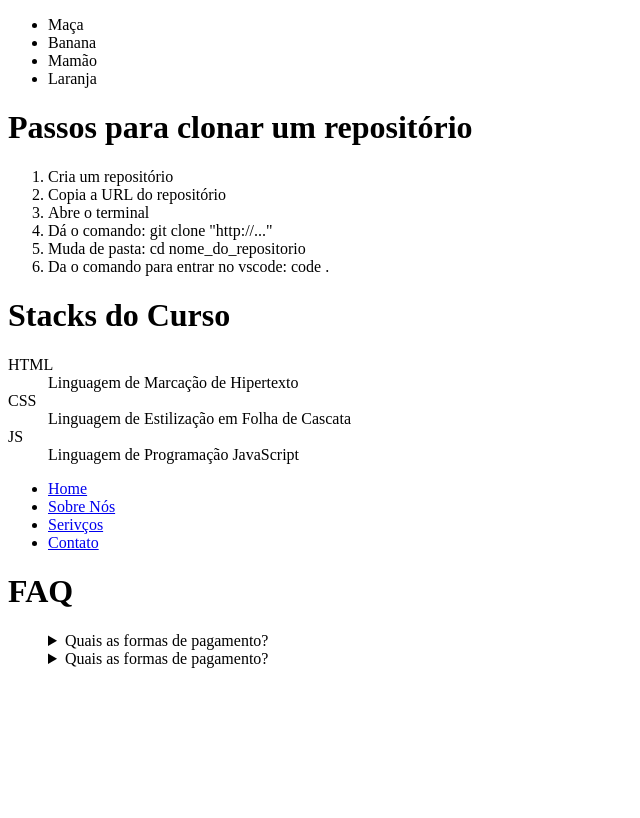
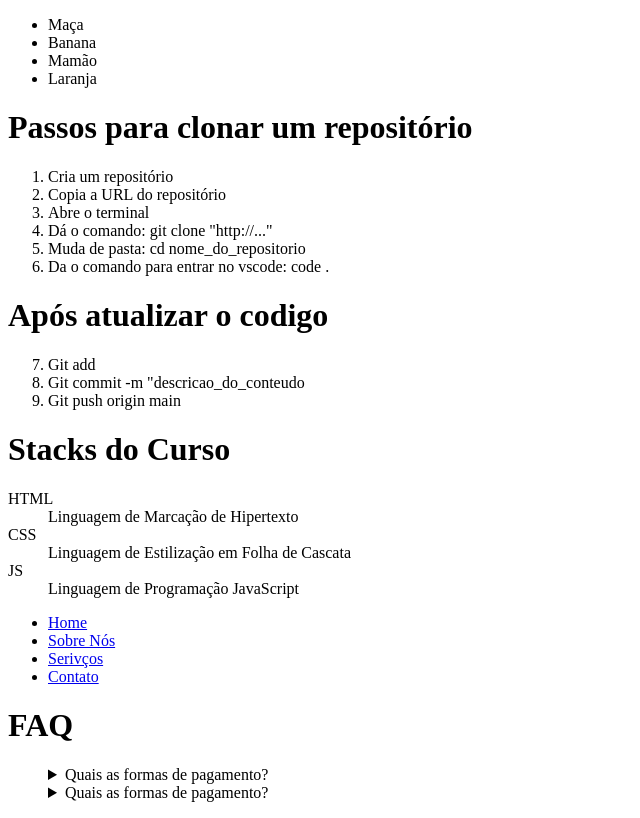
Before and after one commit to jacquelinepb0/listasHTML, a plain HTML site: page index.html in a window 1280 px wide. Shown: the whole page, without its empty margins (0-640 px from the left). Drawn offline with Linux system fonts and the light colour scheme.

Commit message:
listasHTML

```diff
--- a/index.html
+++ b/index.html
@@ -15,13 +15,19 @@
      </ul>
 <!-- Listas Ordenadas -->
 <h1>Passos para clonar um repositório</h1>
-<ol>
+<ol type="1">
     <li>Cria um repositório</li>
     <li>Copia a URL do repositório</li>
     <li>Abre o terminal</li>
     <li>Dá o comando: git clone "http://..."</li>
     <li>Muda de pasta: cd nome_do_repositorio</li>
     <li>Da o comando para entrar no vscode: code .</li>
+ </ol>
+ <h1>Após atualizar o codigo</h1>
+ <ol start="7">
+    <li>Git add</li>
+    <li>Git commit -m "descricao_do_conteudo</li>
+    <li>Git push origin main</li>
  </ol>
 
  <!--  Listas de descrição -->
```
